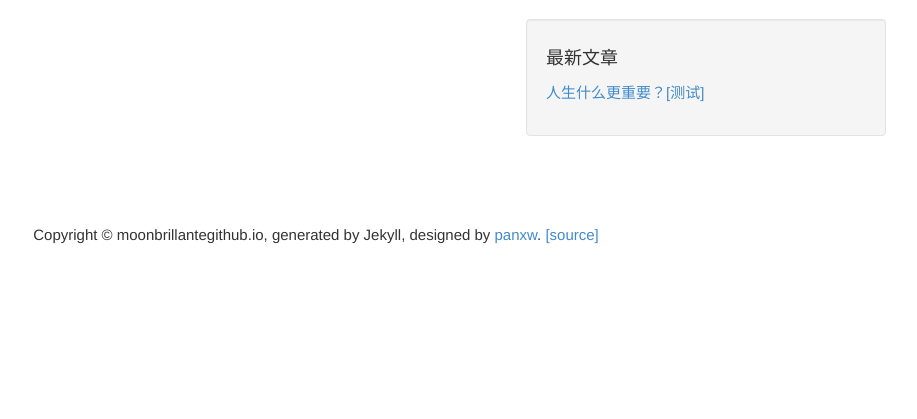
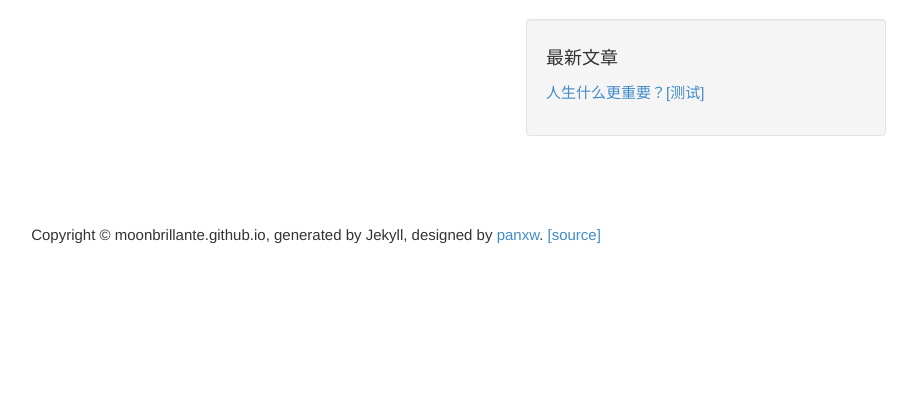
Before and after one commit to MoonBrillante/moonbrillante.github.io, a Jekyll site: the page built from categories.md, in a window 1280 px wide. Shown: the part 272-691 px from the top of the page, without its empty margins (324-1241 px from the left). Built offline with Jekyll 4.4.1, drawn with Linux system fonts in a browser that asks for light colours.

Commit message:
Update _config.yml

```diff
--- a/_config.yml
+++ b/_config.yml
@@ -8,7 +8,7 @@ author: ""
 email:
 name: "My Blog"
 url: moonbrillante.github.io
-domain: moonbrillantegithub.io
+domain: moonbrillante.github.io
 all_categories: [
 ["leetcode","Leetcode practice","/posts/android.html"],
 ["python crawling","Python crawling","/posts/program.html"],
```
